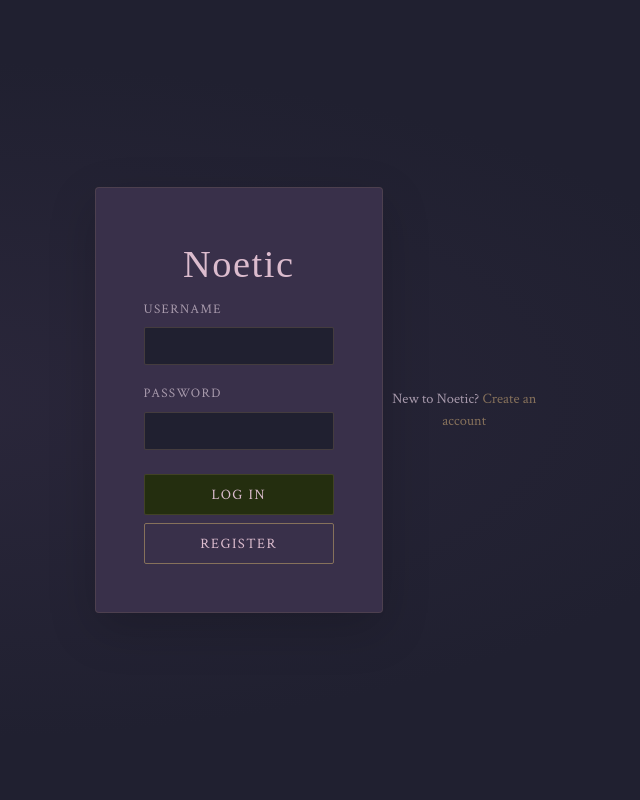
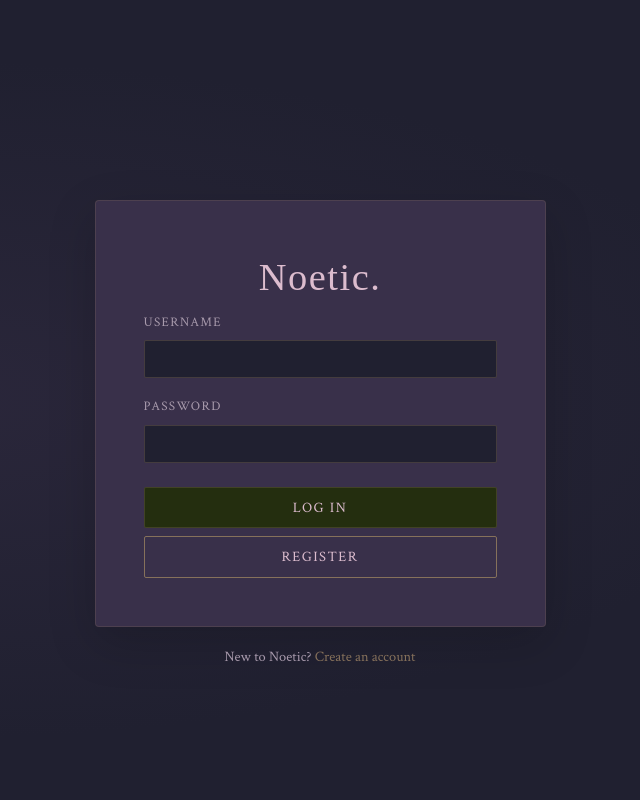
Before and after one commit to TBD-IT490/IT-490-002, a PHP site: page / in a window 1280 px wide. Shown: the whole page, without its empty margins (320-960 px from the left). Run offline with PHP 8.4, Linux system fonts and the light colour scheme; some web fonts are replaced.

Commit message:
i forget what i did but here is a message anyway

```diff
--- a/Frontend/index.php
+++ b/Frontend/index.php
@@ -97,12 +97,10 @@ if ($_SERVER['REQUEST_METHOD'] === 'POST') {
 <body>
 <div class="container">
     <div class="row justify-content-center">
-        <div class="col-md-6 col-lg-5">
-
-        <div class="login-wrapper">
+        <div class="col-md-6 col-lg-5" style="padding-top: 200px;">
             <div class="login-card shadow-lg p-4 p-md-5">
 
-                <div class="brand">Noetic</div>
+                <div class="brand">Noetic.</div>
 
                 <!--from https://www.w3schools.com/php/func_string_htmlspecialchars.asp -->
                 <?php if (!empty($error)) : ?>
--- a/Frontend/styles.css
+++ b/Frontend/styles.css
@@ -483,7 +483,7 @@ sorry it's ugly i just copy pasted from the original file*/
             display:flex;
             align-items:center;
             justify-content:center;
-    }
+        }
         .login-card {
             background-color: var(--card);
             border: 1px solid rgba(134,113,91,0.25);
```
Also changed, not shown: Frontend/registration.php (+9 -2 lines).
